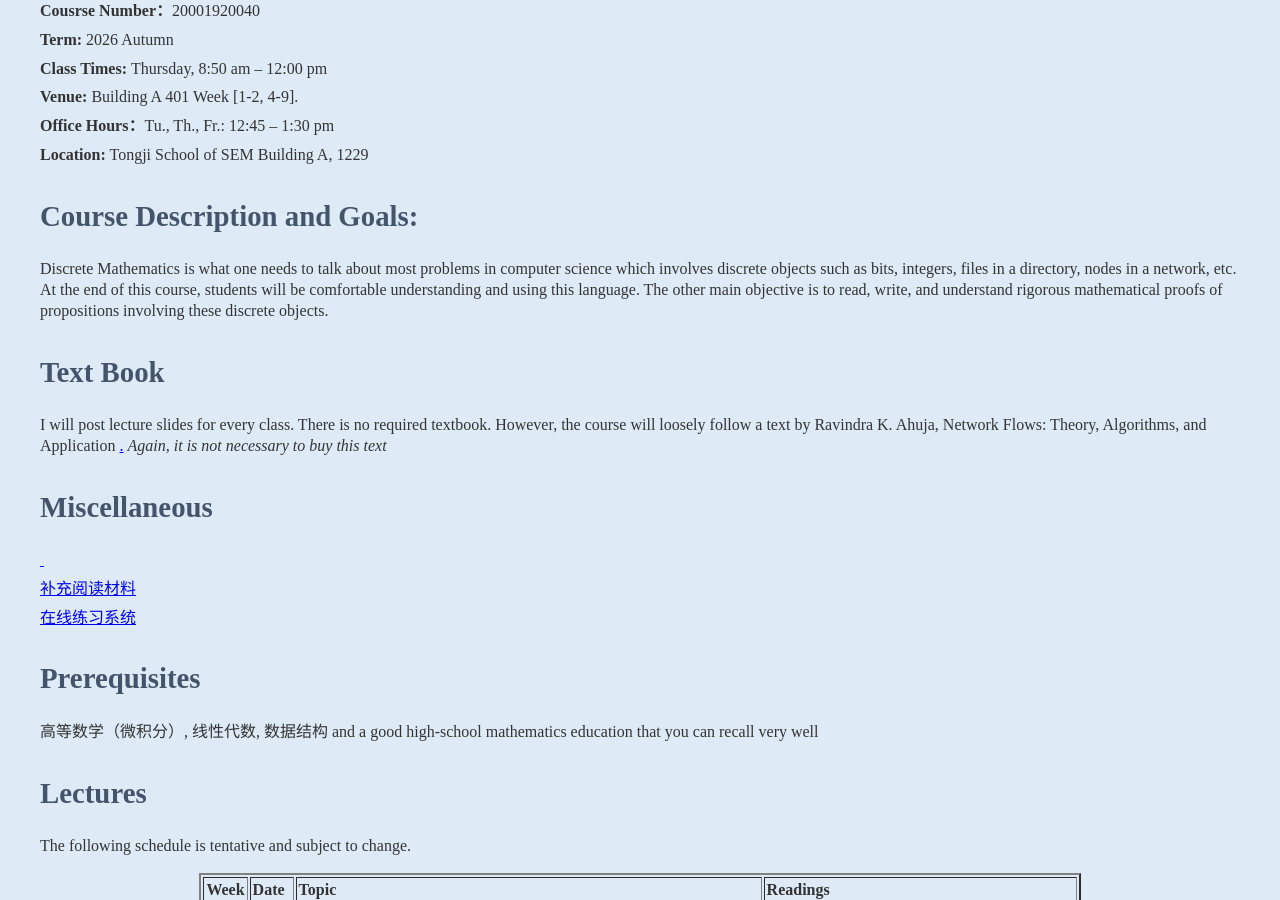
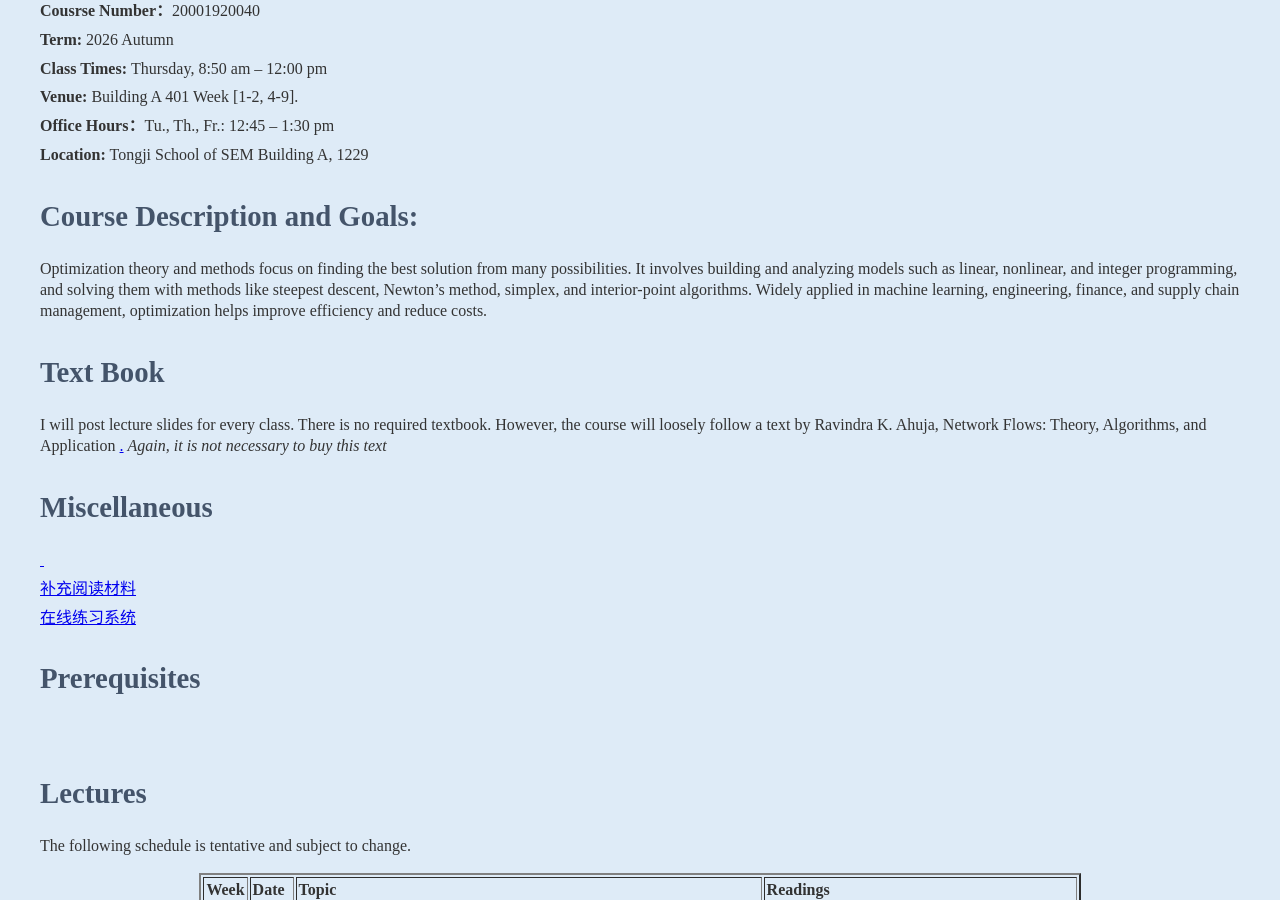
Before and after one commit to kejiwei/kejiwei.github.io, a Jekyll site: the page teaching/courses/OTM/index.html, which Jekyll copies as it is, in a window 1280 px wide and 900 px high, scrolled down 272 px. Built offline with Jekyll 4.4.1, drawn with Linux system fonts in a browser that asks for light colours.

Commit message:
20250907修改index
增加课程目标

```diff
--- a/teaching/courses/OTM/index.html
+++ b/teaching/courses/OTM/index.html
@@ -29,7 +29,7 @@
 
             <h2>Course Description and Goals:</h2>
                 <li>
-                <p>Discrete Mathematics is what one needs to talk about most problems in computer science which involves discrete objects such as bits, integers, files in a directory, nodes in a network, etc. At the end of this course, students will be comfortable understanding and using this language. The other main objective is to read, write, and understand rigorous mathematical proofs of propositions involving these discrete objects.
+                <p>Optimization theory and methods focus on finding the best solution from many possibilities. It involves building and analyzing models such as linear, nonlinear, and integer programming, and solving them with methods like steepest descent, Newton’s method, simplex, and interior-point algorithms. Widely applied in machine learning, engineering, finance, and supply chain management, optimization helps improve efficiency and reduce costs.
                 </p>
                 </li>
 
@@ -48,7 +48,7 @@
                 </ul>
             <h2>Prerequisites</h2>
                 <ul>
-                    <li>高等数学（微积分）, 线性代数, 数据结构 and a good high-school mathematics education that you can recall very well</li>
+                    <li>&nbsp;</li>
                 </ul>
 
                 <h2>Lectures</h2>
```
